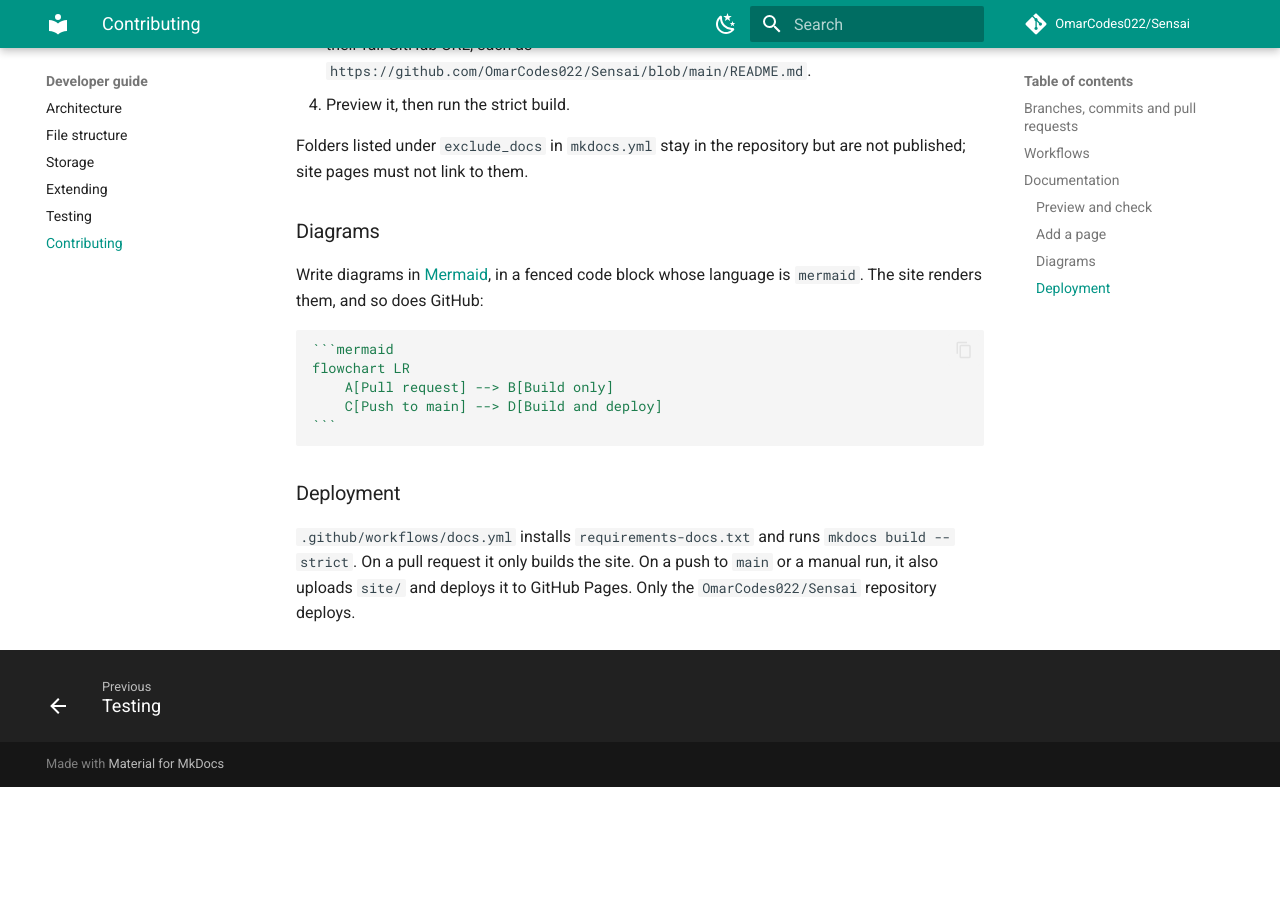
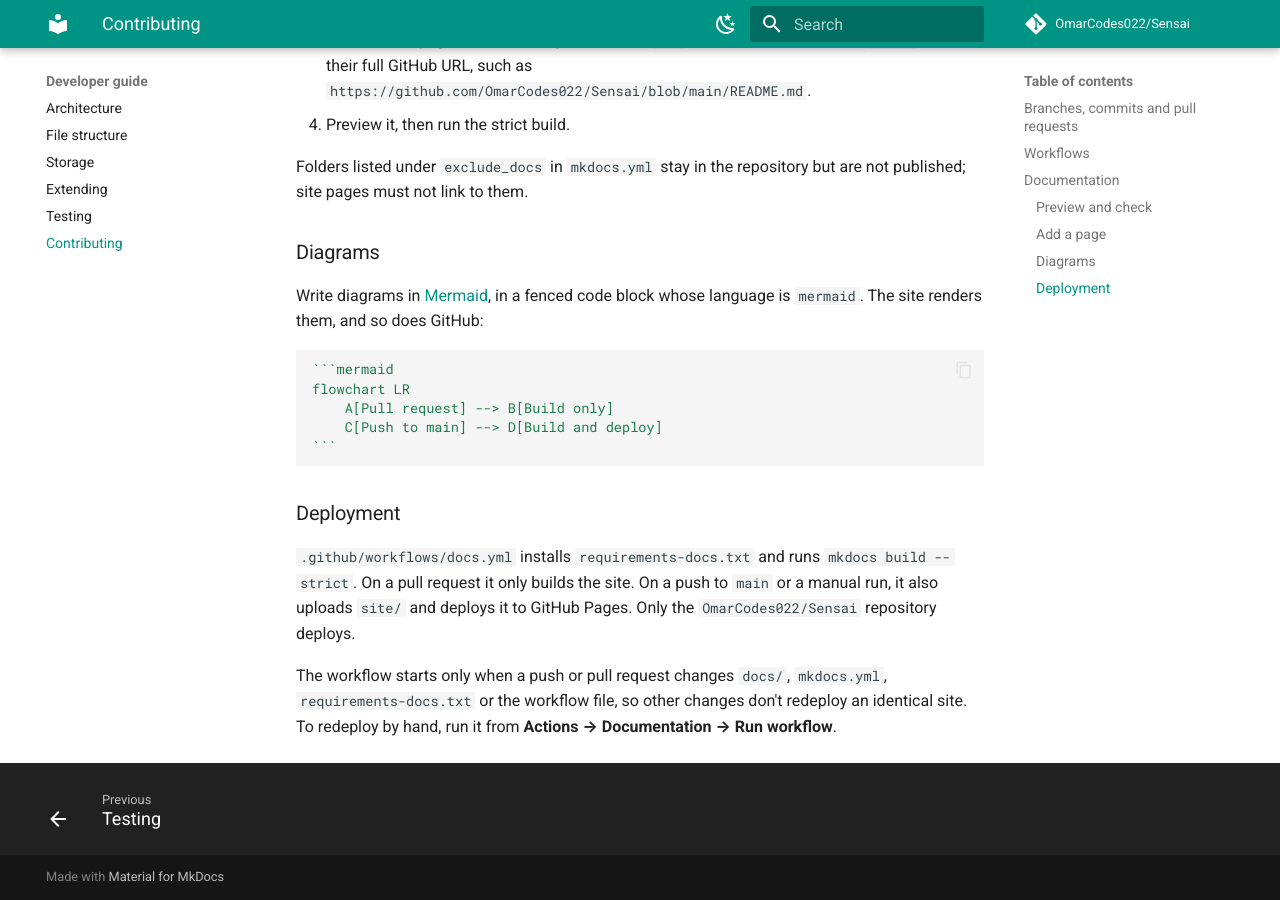
Before and after one commit to OmarCodes022/Sensai, an MkDocs documentation site: the page built from docs/developer-guide/contributing.md, in a window 1280 px wide and 900 px high, scrolled down 1408 px. Built offline with MkDocs 1.6.1 and Material for MkDocs 9.7.7, drawn with Linux system fonts in a browser that asks for light colours; comment, search, counter and statistics services are not loaded; before the commit the page ends 2195 px from its top, so only the background shows below that; some of the changed text lies outside the part shown.

Commit message:
ci(docs): run the documentation workflow only when the site changes
Pushes and pull requests that touch neither docs/, mkdocs.yml, requirements-docs.txt nor the workflow skip it, so main no longer redeploys an identical site. A manual run still rebuilds and redeploys.

Refs #100

```diff
--- a/docs/developer-guide/contributing.md
+++ b/docs/developer-guide/contributing.md
@@ -16,7 +16,7 @@
 | Workflow | File | Runs on | Does |
 | --- | --- | --- | --- |
 | Tests | `.github/workflows/tests.yml` | Push and pull request to `main` | Runs the offline unit tests (job `Unit tests`) |
-| Documentation | `.github/workflows/docs.yml` | Push and pull request to `main`, manual run | Builds this site with `mkdocs build --strict`; deploys it from `main` only |
+| Documentation | `.github/workflows/docs.yml` | Push and pull request to `main` that change the site, manual run | Builds this site with `mkdocs build --strict`; deploys it from `main` only |
 
 ## Documentation
 
@@ -72,3 +72,8 @@ flowchart LR
 `mkdocs build --strict`. On a pull request it only builds the site. On a push
 to `main` or a manual run, it also uploads `site/` and deploys it to GitHub
 Pages. Only the `OmarCodes022/Sensai` repository deploys.
+
+The workflow starts only when a push or pull request changes `docs/`,
+`mkdocs.yml`, `requirements-docs.txt` or the workflow file, so other changes
+don't redeploy an identical site. To redeploy by hand, run it from
+**Actions → Documentation → Run workflow**.
```
Also changed, not shown: 1 other file.
